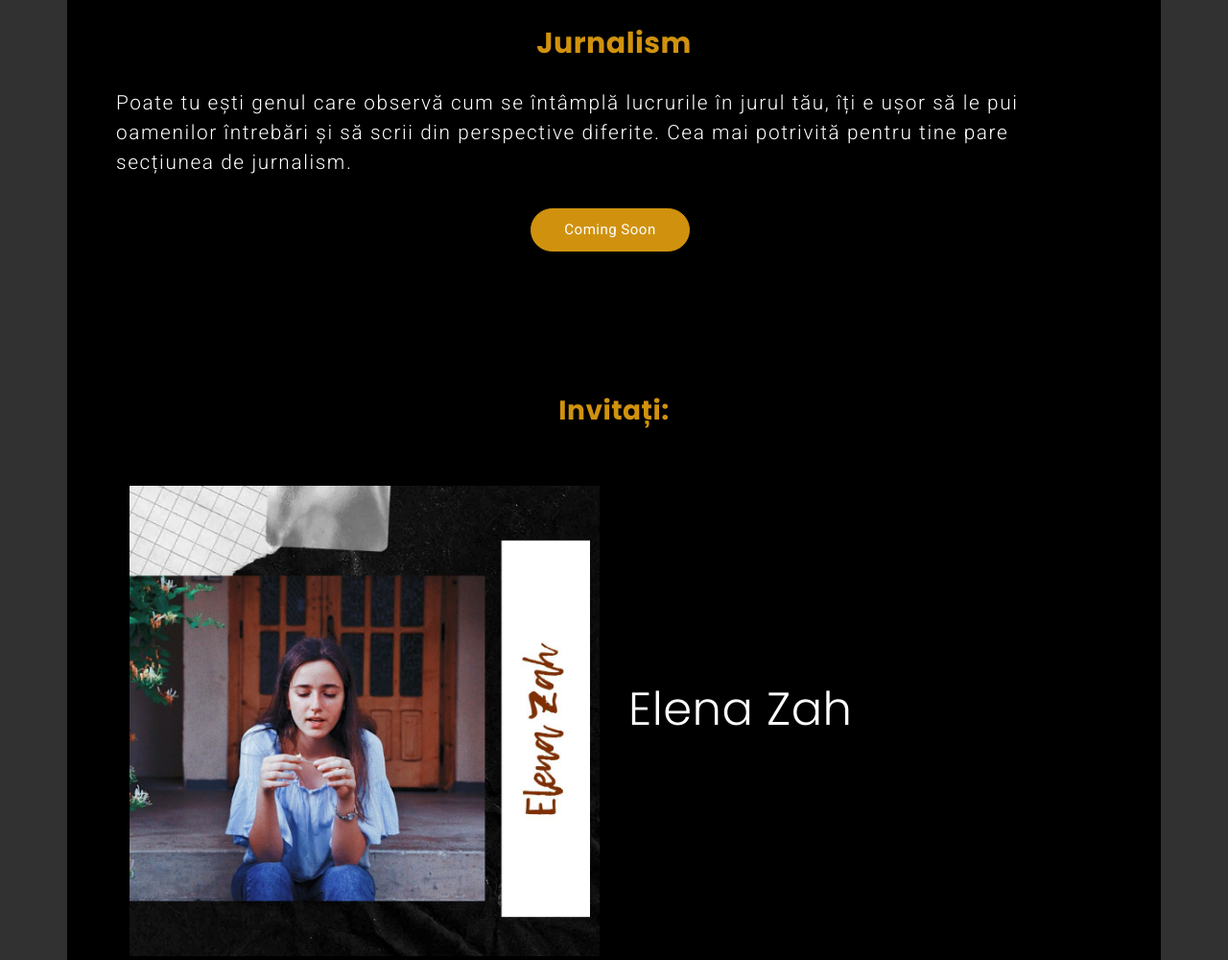
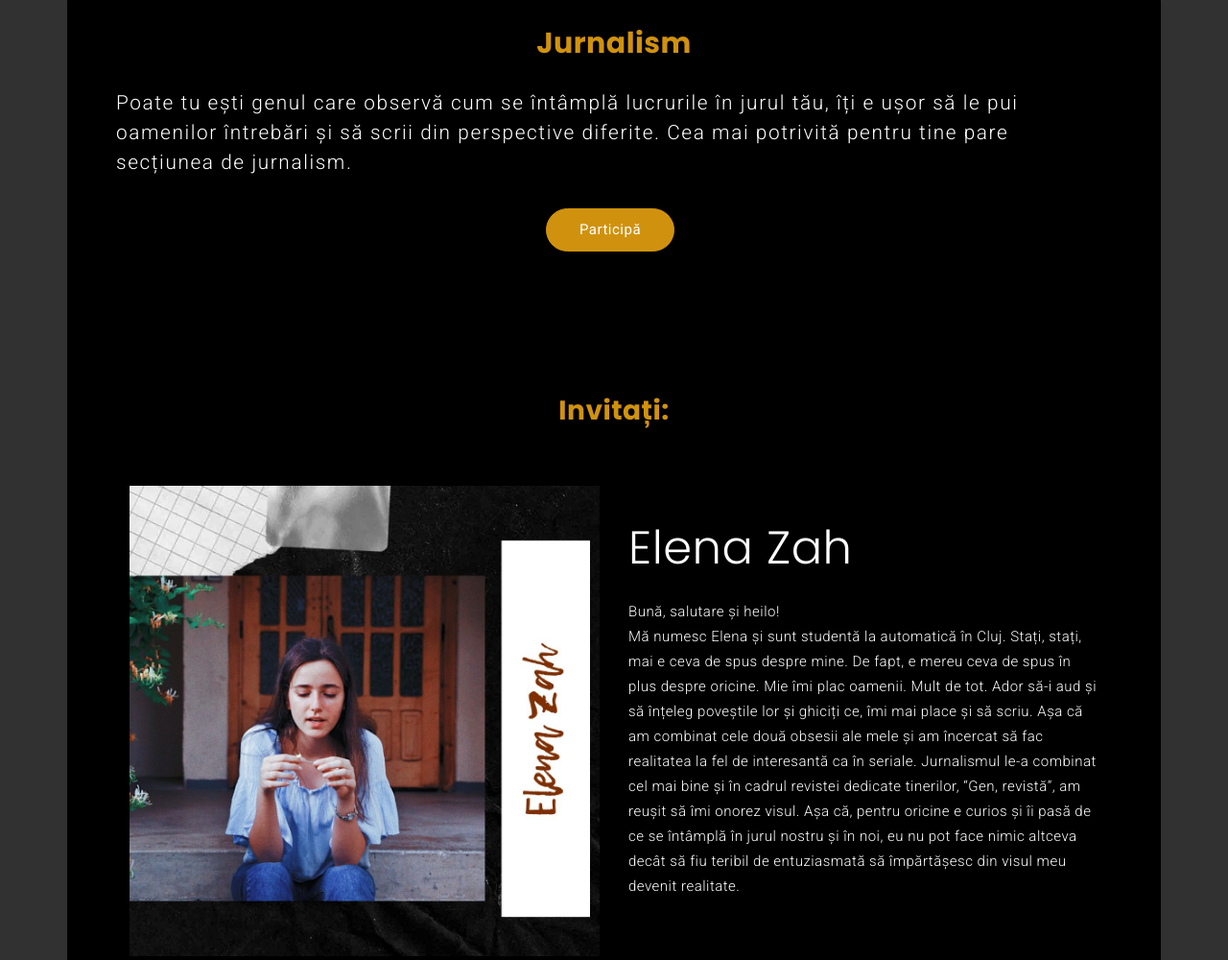
Before and after one commit to Radu-Nicolae/viviriafestival.ro, a PHP site: page /jurnalism.php in a window 1280 px wide. Shown: the part 1066-2066 px from the top of the page at 96% size. Run offline with PHP 8.4, Linux system fonts and the light colour scheme; some libraries are stand-ins or nearby versions.

Commit message:
Join us button finished everywhere

```diff
--- a/index.php
+++ b/index.php
@@ -109,8 +109,8 @@
                          data-transform_in="z:0;rX:0deg;rY:0;rZ:0;sX:2;sY:2;skX:0;skY:0;opacity:0;s:1000;e:Power2.easeOut;"
                          data-transform_out="s:1000;e:Power3.easeInOut;s:1000;e:Power3.easeInOut;"
                          data-mask_in="x:0px;y:0px;s:inherit;e:inherit;"
+                         style="z-index:4; font-weight: 100; color: #ffffff; line-height:30px; font-family: 'Poppins', sans-serif;text-transform:capitalize;">
                          data-start="1500" data-splitin="none" data-splitout="none"
-                         style="z-index:4; font-weight: 100; color: #ffffff; line-height:30px; font-family: 'Poppins', sans-serif;text-transform:capitalize;">
                         <span style="font-size: 150% !important">8-10 Octombrie</span>
                     </div>
                     <div class="tp-caption tp-resizeme"
--- a/join-us-button.php
+++ b/join-us-button.php
@@ -1,7 +1,6 @@
 <div class="d-flex justify-content-center">
-    <a href="javascript:void(0)"
-       class="btn-setting btn-hvr-setting-main btn-summer-sky btn-hvr text-white mr-2">Coming
-        soon
+    <a target="_blank" href="https://forms.gle/UgCqKNKDCUnoBcRv6"
+       class="btn-setting btn-hvr-setting-main btn-summer-sky btn-hvr text-white mr-2">Participă
         <span class="btn-hvr-setting btn-hvr-black">
                                 <span class="btn-hvr-setting-inner">
                                    <span class="btn-hvr-effect"></span>
--- a/jurnalism.php
+++ b/jurnalism.php
@@ -67,7 +67,8 @@ $header->getHeader2();
                                                         <div class="main-title mb-5 text-lg-left wow fadeIn" data-wow-delay="300ms">
                                                             <h5></h5> <!-- 2 be modified-->
                                                             <h2 class="ml-0">Elena Zah</h2> <!-- 2 be modified-->
-                                                            <p></p>
+                                                            <p>Bună, salutare și heilo! <br>
+                                                                Mă numesc Elena și sunt studentă la automatică în Cluj. Stați, stați, mai e ceva de spus despre mine. De fapt, e mereu ceva de spus în plus despre oricine. Mie îmi plac oamenii. Mult de tot. Ador să-i aud și să înțeleg poveștile lor și ghiciți ce, îmi mai place și să scriu. Așa că am combinat cele două obsesii ale mele și am încercat să fac realitatea la fel de interesantă ca în seriale. Jurnalismul le-a combinat cel mai bine și în cadrul revistei dedicate tinerilor, “Gen, revistă”, am reușit să îmi onorez visul. Așa că, pentru oricine e curios și îi pasă de ce se întâmplă în jurul nostru și în noi, eu nu pot face nimic altceva decât să fiu teribil de entuziasmată să împărtășesc din visul meu devenit realitate.</p>
                                                         </div>
                                                     </div>
                                                 </div>
```
